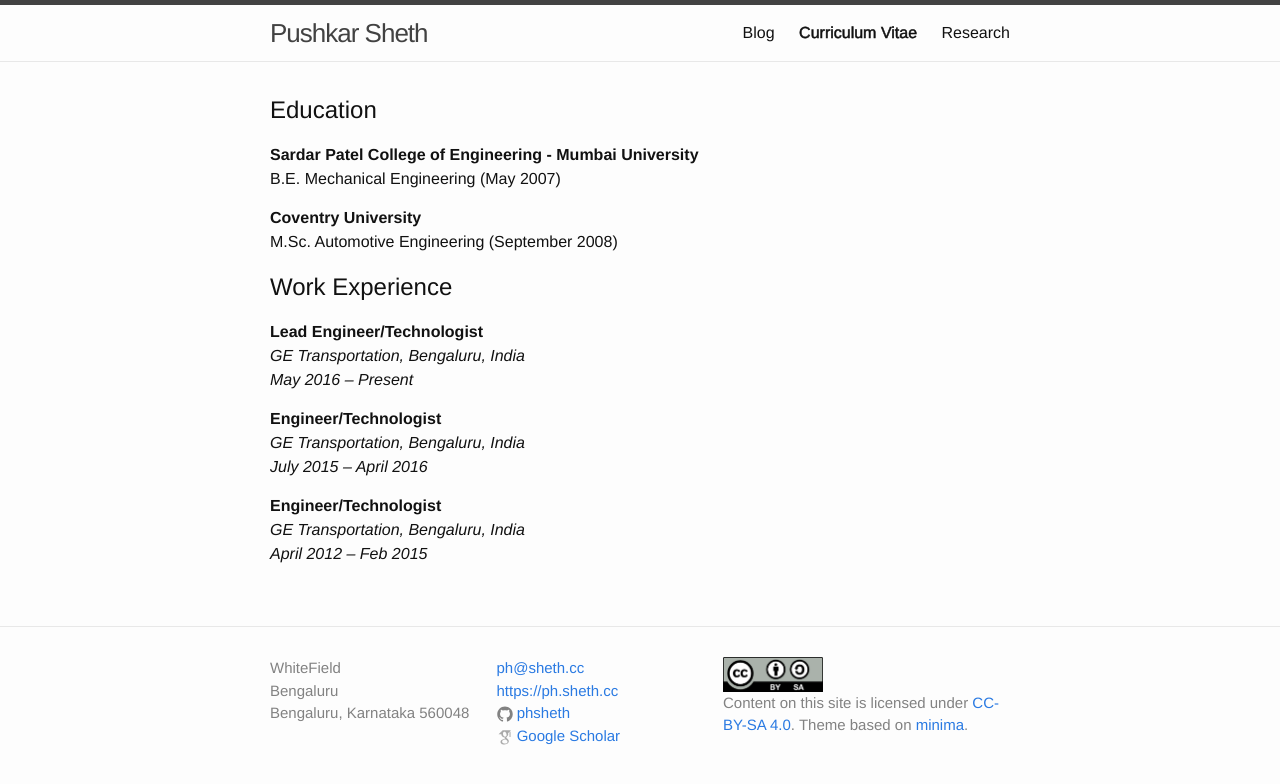
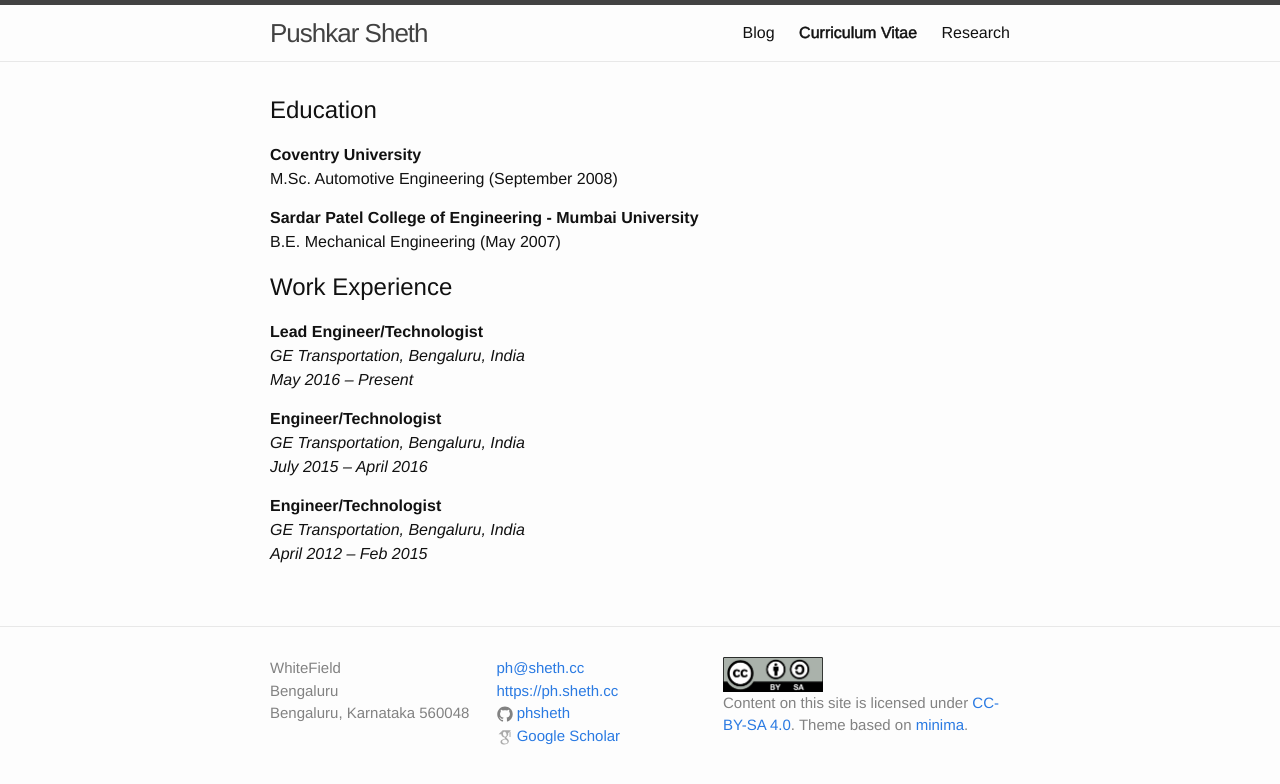
Before and after one commit to phsheth/phsheth.github.io, a Jekyll site: the page built from cv.md, in a window 1280 px wide. Shown: the top 784 px of the page. Built offline with Jekyll 4.4.1, drawn with Linux system fonts in a browser that asks for light colours.

Commit message:
Update cv.md

```diff
--- a/cv.md
+++ b/cv.md
@@ -4,11 +4,12 @@
 permalink: /cv/
 ---
 # Education
-**Sardar Patel College of Engineering - Mumbai University**
-B.E. Mechanical Engineering (May 2007)
 
 **Coventry University**
 M.Sc. Automotive Engineering (September 2008)
+
+**Sardar Patel College of Engineering - Mumbai University**
+B.E. Mechanical Engineering (May 2007)
 
 # Work Experience
 **Lead Engineer/Technologist**
```
